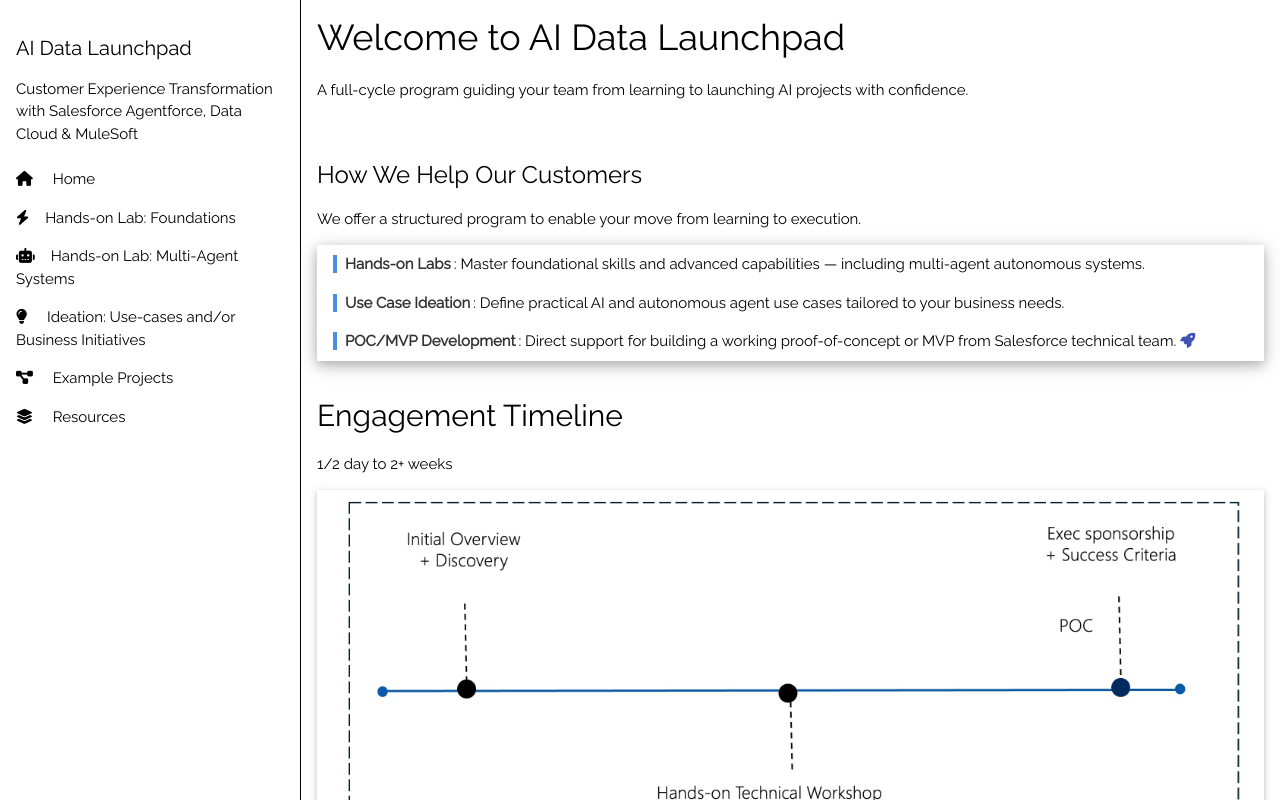
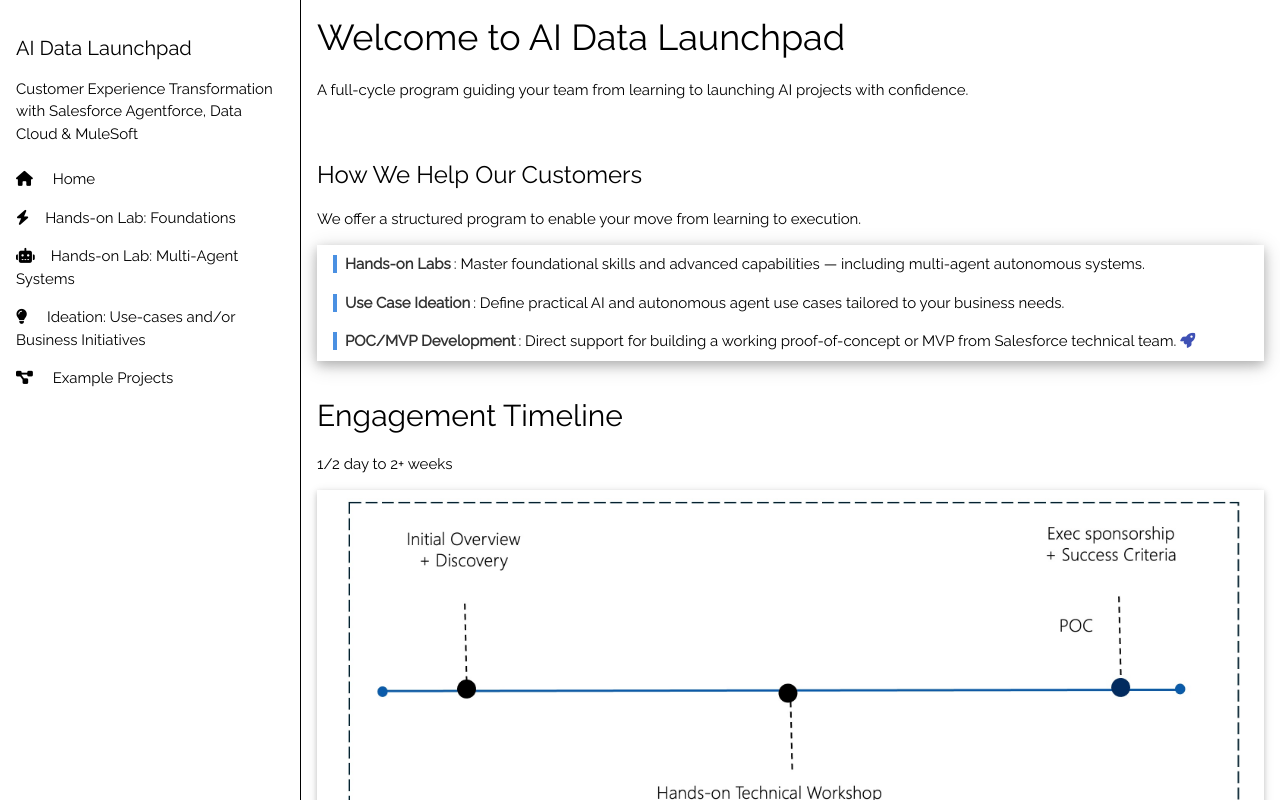
Before and after one commit to ai-data-launchpad/ai-data-launchpad.github.io, a plain HTML site: page index.html in a window 1280 px wide. Shown: the top 800 px of the page. Drawn offline with nearby package versions, Linux system fonts and the light colour scheme.

Commit message:
Update sidebar.html

```diff
--- a/sidebar.html
+++ b/sidebar.html
@@ -28,8 +28,5 @@
       <i class="fa-solid fa-diagram-project w3-margin-right"></i> Example Projects
     </a>
 
-    <a href="/resources.html" onclick="w3_close()" class="w3-bar-item w3-button w3-padding w3-text-black">
-      <i class="fa-solid fa-layer-group w3-margin-right"></i> Resources
-    </a>
   </div>
 </nav>
```
